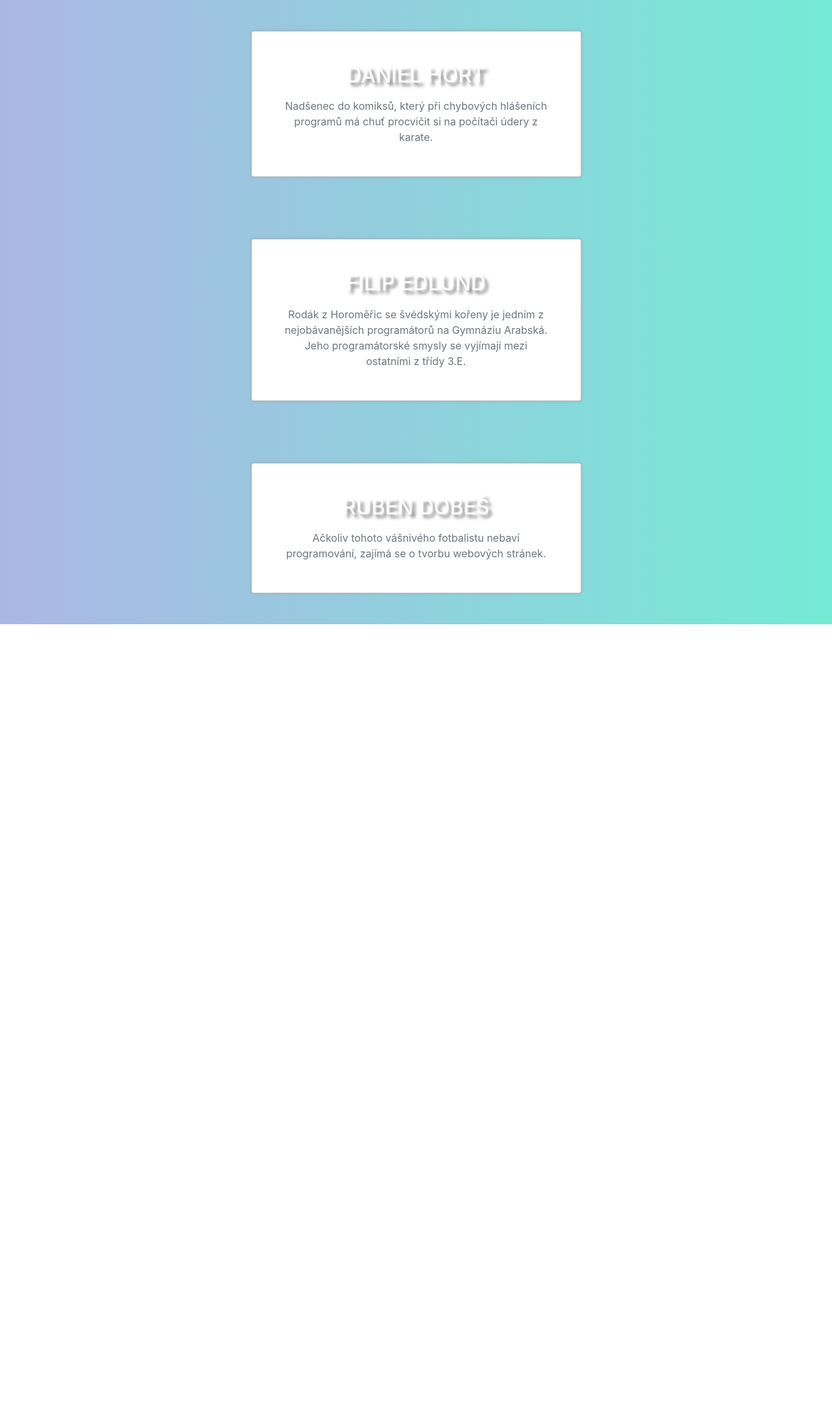
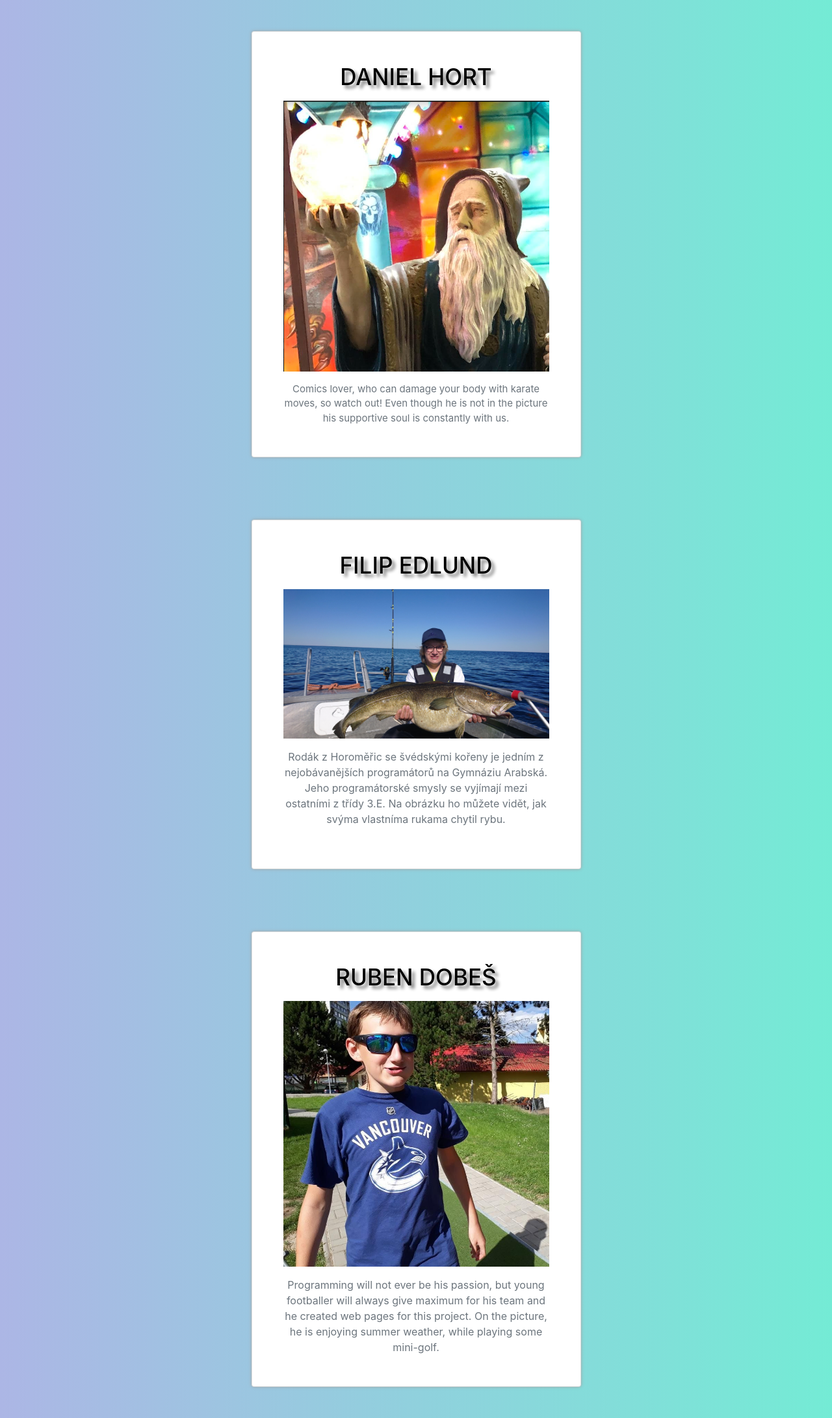
Before and after one commit to FilipEdlund01/FakeTaxi2, a PHP site: page /aboutus.php in a window 1280 px wide. Shown: the whole page at 65% size. Before the commit the page ends 961 px from the top, so only its background shows below. Run offline with PHP 8.4, Linux system fonts and the light colour scheme.

Commit message:
asdasdasdadadasdasd

```diff
--- a/aboutus.php
+++ b/aboutus.php
@@ -15,8 +15,9 @@
               <div class="card" style="background-color:white;">
                 <div class="card-body p-5">
                   <h2 class="text-uppercase text-center mb-3 headings">Daniel Hort</h2>
-                    <p class="text-center text-muted mt-3 mb-0">
-                      Nadšenec do komiksů, který při chybových hlášeních programů má chuť procvičit si na počítači údery z karate.
+                  <img src="authors-img/daniel.png" class="images">
+                    <p class="text-center text-muted mt-3 mb-0 paragraphs">
+                      Comics lover, who can damage your body with karate moves, so watch out! Even though he is not in the picture his supportive soul is constantly with us.
                   </div>
                 </div>
               </div>
@@ -33,9 +34,9 @@
             <div class="card" style="background-color:white;">
               <div class="card-body p-5">
                 <h2 class="text-uppercase text-center mb-3 headings">Filip Edlund</h2>
-                  <p class="text-center text-muted mt-3 mb-0">
-                    Rodák z Horoměřic se švédskými kořeny je jedním z nejobávanějších programátorů na Gymnáziu Arabská. Jeho programátorské smysly se vyjímají mezi ostatními z třídy 3.E.
-
+                <img src="authors-img/filip.jpg" class="images">
+                  <p class="text-center text-muted mt-3">
+                    Rodák z Horoměřic se švédskými kořeny je jedním z nejobávanějších programátorů na Gymnáziu Arabská. Jeho programátorské smysly se vyjímají mezi ostatními z třídy 3.E. Na obrázku ho můžete vidět, jak svýma vlastníma rukama chytil rybu.
                 </div>
               </div>
             </div>
@@ -52,8 +53,9 @@
           <div class="card" style="background-color:white;">
             <div class="card-body p-5">
               <h2 class="text-uppercase text-center mb-3 headings">Ruben Dobeš</h2>
+              <img src="authors-img/ruben.jpg" class="images">
                 <p class="text-center text-muted mt-3 mb-0">
-                  Ačkoliv tohoto vášnivého fotbalistu nebaví programování, zajímá se o tvorbu webových stránek.
+                  Programming will not ever be his passion, but young footballer will always give maximum for his team and he created web pages for this project. On the picture, he is enjoying summer weather, while playing some mini-golf.
               </div>
             </div>
           </div>
--- a/css/style.css
+++ b/css/style.css
@@ -13,7 +13,6 @@
   color: white;
   font-size: 45px;
 }
-;
 .headings {
   color: black;
   font-size: 35px;
@@ -99,7 +98,10 @@ width: 100%;
 
 }
 
-
+.images{
+  height: 100%;
+  width: 100%;
+}
 
 @keyframes mySlide {
   from{margin-left: 100%;}
```
Also changed, not shown: authors-img/daniel.png (renamed from autors-img/daniel.png), authors-img/filip.jpg (renamed from autors-img/filip.jpg), authors-img/ruben.jpg (renamed from autors-img/ruben.jpg), 2 other files.
